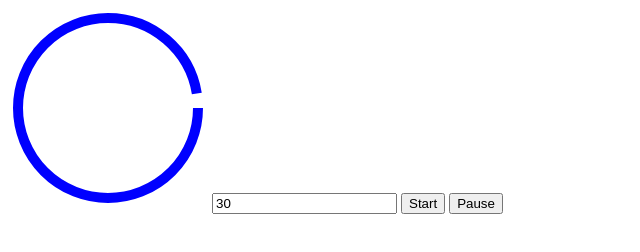
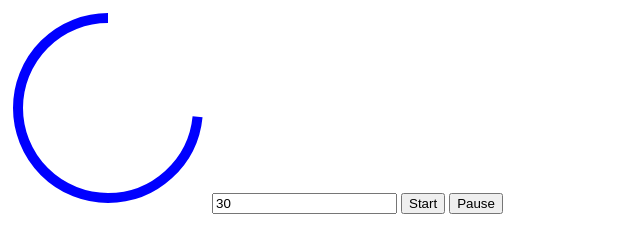
Before and after one commit to azs6189/timer, a plain HTML site: page index.html in a window 1280 px wide. Shown: the whole page, without its empty margins (0-640 px from the left). Drawn offline with Linux system fonts and the light colour scheme.

Commit message:
added transform property to change perimeter direction to clock-wise

```diff
--- a/index.html
+++ b/index.html
@@ -11,10 +11,11 @@
 
             <!-- Border starts from the right-hand side and goes clock-wise -->
             <circle r="90" cx="100" cy="100" fill="transparent" stroke="blue" stroke-width="10"
-                stroke-dasharray="560" stroke-dashoffset="10" />
+                stroke-dasharray="565" stroke-dashoffset="-150" transform="rotate(-90 100
+                100)" />
         </svg>
 
-        <input id="duration" value="30" />
+        <input id=" duration" value="30" />
         <button id="start">Start</button>
         <button id="pause">Pause</button>
         <script src="timer.js"></script>
```
